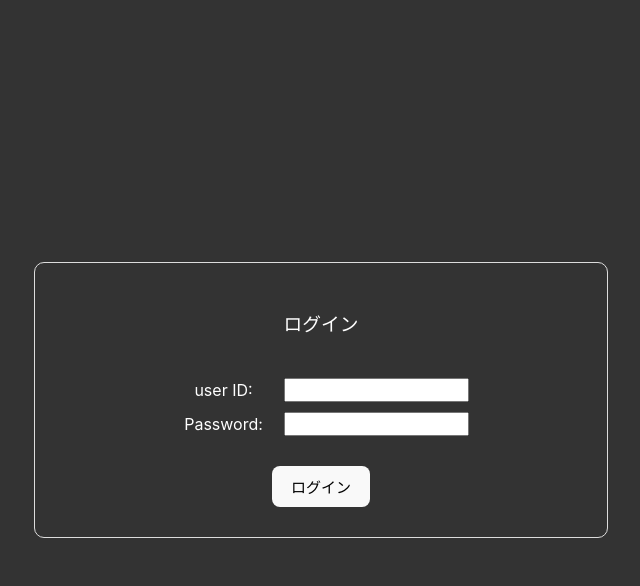
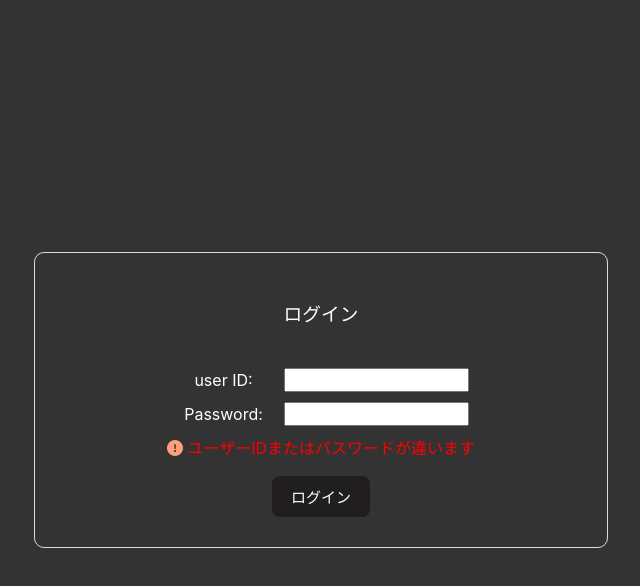
Before and after one commit to kotta-27/img2tex-app, a React (Vite) app: page / in a window 1280 px wide. Both pictures are taken after a click on the button "ログイン". Shown: the top 586 px of the page, without its empty margins (319-959 px from the left). Built offline with nearby package versions, Linux system fonts and the light colour scheme; no server answers.

Commit message:
[add]login時の表示を変更

```diff
--- a/index.html
+++ b/index.html
@@ -9,5 +9,6 @@
   <body>
     <div id="root"></div>
     <script type="module" src="/src/main.tsx"></script>
+    <script src="https://kit.fontawesome.com/e64ae804d4.js" crossorigin="anonymous"></script>
   </body>
 </html>
--- a/src/components/Login.tsx
+++ b/src/components/Login.tsx
@@ -9,17 +9,26 @@ const Login: React.FC<LoginProps> = ({ onSuccess }) => {
   const [userId, setUserId] = useState("");
   const [password, setPassword] = useState("");
   const [isAuthenticated, setIsAuthenticated] = useState(false);
+  const [isButtonPushed, setIsButtonPushed] = useState(false);
+  const [message, setMessage] = useState("");
 
   const myId = import.meta.env.VITE_ID;
   const myPassword = import.meta.env.VITE_PASS;
 
   const handleLogin = () => {
     // For now, hardcoded credentials
+    if (isButtonPushed == false) {
+      setIsButtonPushed(true);
+    }
     if (userId === myId && password === myPassword) {
       setIsAuthenticated(true);
-      onSuccess();
+      setMessage("ログイン成功");
+      setTimeout(() => {
+        onSuccess();
+      }, 1500);
     } else {
-      alert("認証に失敗しました");
+      setIsAuthenticated(false);
+      setMessage("ユーザーIDまたはパスワードが違います");
     }
   };
 
@@ -47,6 +56,34 @@ const Login: React.FC<LoginProps> = ({ onSuccess }) => {
             />
           </div>
         </div>
+        <div
+          className={`message ${
+            isAuthenticated ? "success-message" : "error-message"
+          }`}
+        >
+          {isButtonPushed ? (
+            isAuthenticated ? (
+              <div>
+                <i
+                  className="fa-solid fa-circle-check"
+                  style={{ color: "#63E6BE" }}
+                ></i>
+                {"  " +message}
+              </div>
+            ) : (
+              <div>
+                <i
+                  className="fa-solid fa-circle-exclamation"
+                  style={{ color: "#FFA07A" }}
+                ></i>
+                {"  " + message}
+              </div>
+            )
+          ) : (
+            ""
+          )}
+          {/* {message} */}
+        </div>
         <button className="login-button" onClick={handleLogin}>
           ログイン
         </button>
--- a/src/styles/login-style.css
+++ b/src/styles/login-style.css
@@ -68,10 +68,12 @@
     margin-top: 30px;
     font-size: 15px;
     font-weight: bold;
+    background-color: #201e1e;
+    color: white;
 }
 
 .login-button:hover{
-    background-color: #bababa;
+    background-color: #515151;
 }
 
 .login-button:active{
@@ -81,3 +83,16 @@
 .login-button:focus{
     outline: none;
 }
+
+.message{
+    height: 10px;
+    margin-top: 10px;
+}
+
+.success-message{
+    color: #05ff8a;
+}
+
+.error-message{
+    color: #ff0000;
+}
```
